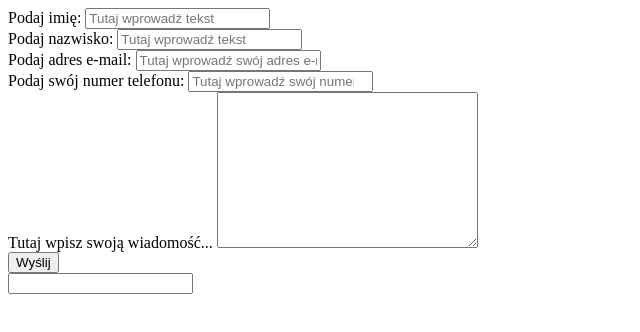
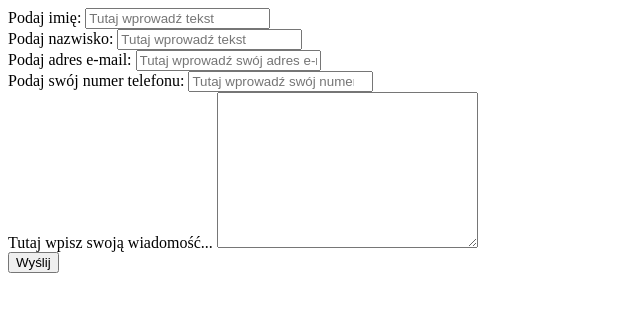
Before and after one commit to Piter759/Warsztat1, a plain HTML site: page index.html in a window 1280 px wide. Shown: the whole page, without its empty margins (0-640 px from the left). Drawn offline with Linux system fonts and the light colour scheme.

Commit message:
dodanie formspree1

```diff
--- a/index.html
+++ b/index.html
@@ -29,9 +29,6 @@
         <input type="submit" value="Wyślij">
         <br />
 
-        <input type="email" name="_replyto">
-        <br />
-
     </form>
 
 
```
